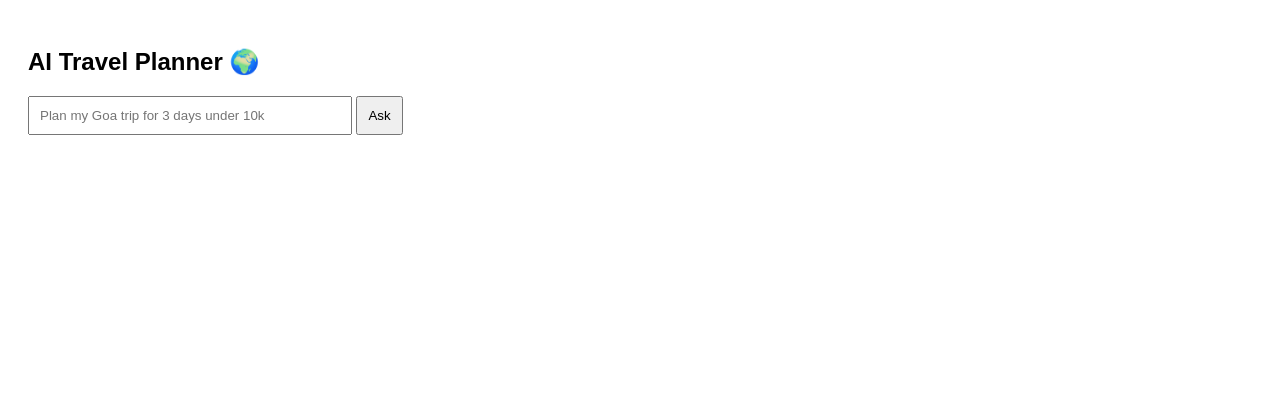
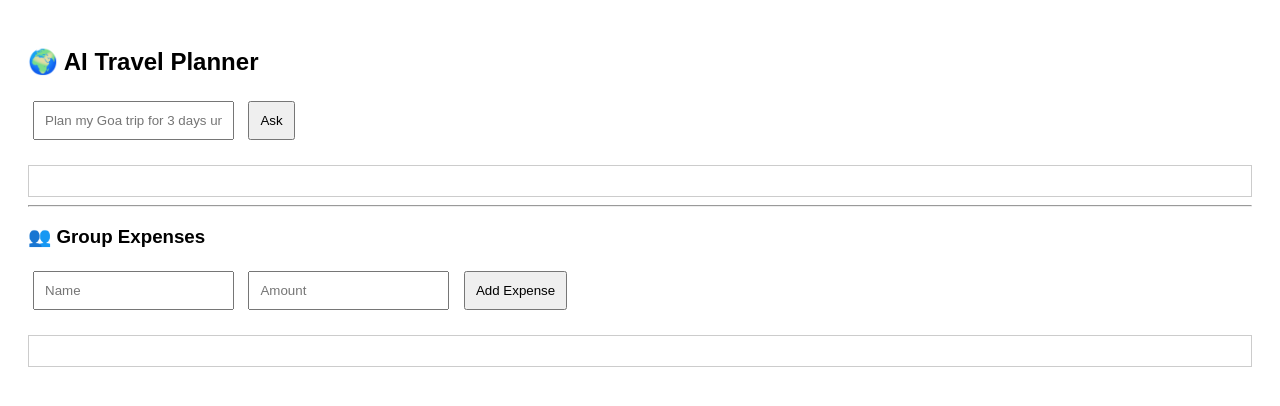
Before and after one commit to PrathamkumarNTL/AI-Travel_Agent, a Flask app: page / in a window 1280 px wide. Shown: the top 406 px of the page. Run offline with Flask 3, Linux system fonts and the light colour scheme.

Commit message:
Added expense tracker

```diff
--- a/app.py
+++ b/app.py
@@ -5,14 +5,18 @@ from services.cost import estimate_cost
 from services.osm_places import get_places_osm, get_restaurants_osm
 from services.routing import get_route
 from services.ai_parser import parse_user_input
+from services.ai_response import generate_response
 
 app = Flask(__name__)
+
+# In-memory expense storage
+expenses = []
 
 @app.route("/")
 def home():
     return render_template("index.html")
 
-
+# 🤖 AI Chat
 @app.route("/chat", methods=["POST"])
 def chat():
     user_text = request.json.get("message")
@@ -26,10 +30,9 @@ def chat():
     places = get_places_osm(city)
     restaurants = get_restaurants_osm(city)
     cost = estimate_cost(days)
-
     route = get_route("77.5946,12.9716", "73.8567,15.2993")
 
-    response = {
+    data = {
         "city": city,
         "days": days,
         "weather": weather,
@@ -39,11 +42,29 @@ def chat():
         "route": route
     }
 
-    return jsonify(response)
+    ai_text = generate_response(data)
+
+    return jsonify({
+        "raw": data,
+        "ai_text": ai_text
+    })
+
+# 👥 Add expense
+@app.route("/add_expense", methods=["POST"])
+def add_expense():
+    data = request.json
+    expenses.append(data)
+    return jsonify({"message": "Expense added"})
+
+# 📊 Get expenses
+@app.route("/get_expenses", methods=["GET"])
+def get_expenses():
+    total = sum(e["amount"] for e in expenses)
+    return jsonify({
+        "expenses": expenses,
+        "total": total
+    })
 
 
-# if __name__ == "__main__":
-#     app.run(debug=True)
-
 if __name__ == "__main__":
-    app.run(debug=True, use_reloader=False)
+    app.run(debug=True)
--- a/templates/index.html
+++ b/templates/index.html
@@ -4,19 +4,31 @@
   <title>AI Travel Agent</title>
   <style>
     body { font-family: Arial; padding: 20px; }
-    input { width: 300px; padding: 10px; }
-    button { padding: 10px; }
-    #output { margin-top: 20px; }
+    input, button { padding: 10px; margin: 5px; }
+    #chat, #expenses { margin-top: 20px; }
+    .box { border: 1px solid #ccc; padding: 15px; margin-top: 10px; }
   </style>
 </head>
 <body>
 
-<h2>AI Travel Planner 🌍</h2>
+<h2>🌍 AI Travel Planner</h2>
 
+<!-- CHAT -->
 <input type="text" id="userInput" placeholder="Plan my Goa trip for 3 days under 10k">
 <button onclick="sendMessage()">Ask</button>
 
-<div id="output"></div>
+<div id="chat" class="box"></div>
+
+<hr>
+
+<!-- EXPENSE TRACKER -->
+<h3>👥 Group Expenses</h3>
+
+<input type="text" id="name" placeholder="Name">
+<input type="number" id="amount" placeholder="Amount">
+<button onclick="addExpense()">Add Expense</button>
+
+<div id="expenses" class="box"></div>
 
 <script>
 async function sendMessage() {
@@ -24,23 +36,43 @@ async function sendMessage() {
 
   const res = await fetch("/chat", {
     method: "POST",
-    headers: {
-      "Content-Type": "application/json"
-    },
+    headers: {"Content-Type": "application/json"},
     body: JSON.stringify({ message: input })
   });
 
   const data = await res.json();
 
-  document.getElementById("output").innerHTML = `
-    <h3>Trip to ${data.city}</h3>
-    <p><b>Days:</b> ${data.days}</p>
-    <p><b>Weather:</b> ${data.weather}</p>
-    <p><b>Places:</b> ${data.places.join(", ")}</p>
-    <p><b>Restaurants:</b> ${data.restaurants.join(", ")}</p>
-    <p><b>Total Cost:</b> ₹${data.cost.total}</p>
-    <p><b>Distance:</b> ${data.route.distance_km} km</p>
-  `;
+  document.getElementById("chat").innerText = data.ai_text;
+}
+
+// Add expense
+async function addExpense() {
+  const name = document.getElementById("name").value;
+  const amount = parseInt(document.getElementById("amount").value);
+
+  await fetch("/add_expense", {
+    method: "POST",
+    headers: {"Content-Type": "application/json"},
+    body: JSON.stringify({ name, amount })
+  });
+
+  loadExpenses();
+}
+
+// Load expenses
+async function loadExpenses() {
+  const res = await fetch("/get_expenses");
+  const data = await res.json();
+
+  let html = "<h4>Expenses:</h4>";
+
+  data.expenses.forEach(e => {
+    html += `<p>${e.name}: ₹${e.amount}</p>`;
+  });
+
+  html += `<h4>Total: ₹${data.total}</h4>`;
+
+  document.getElementById("expenses").innerHTML = html;
 }
 </script>
 
```
Also changed, not shown: services/ai_response.py (added, +28 -0 lines).
